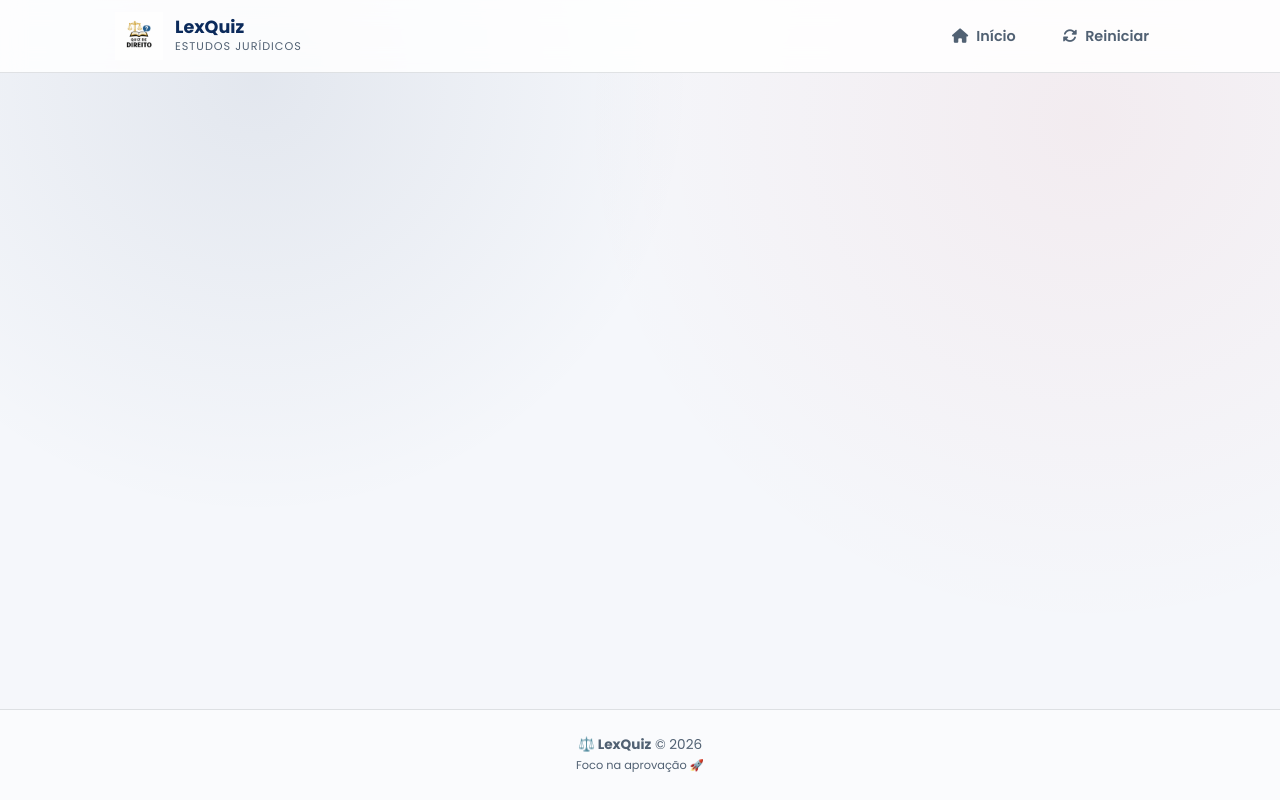
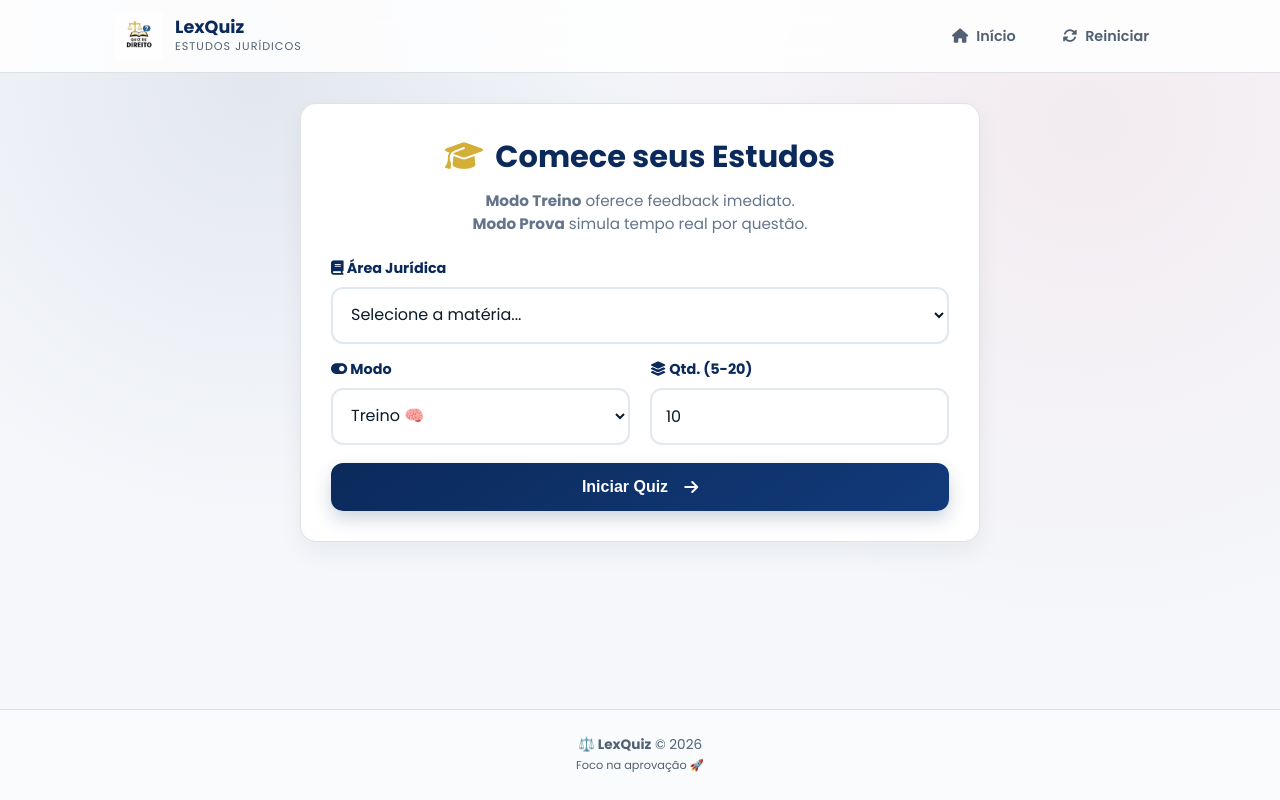
Before and after one commit to sabrinaandraderocha-cmyk/lexquiz, a Flask app: page / in a window 1280 px wide. Run offline with Flask 3, Linux system fonts and the light colour scheme.

Commit message:
Update index.html

```diff
--- a/templates/index.html
+++ b/templates/index.html
@@ -1,91 +1,63 @@
-<!doctype html>
-<html lang="pt-br">
-<head>
-  <meta charset="utf-8" />
-  <meta name="viewport" content="width=device-width, initial-scale=1" />
-  <meta name="description" content="Plataforma de estudos para concursos jurídicos e OAB.">
+{% extends "base.html" %}
 
-  <title>{{ app_name }} | LexQuiz</title>
+{% block content %}
 
-  <link rel="stylesheet" href="{{ url_for('static', filename='style.css') }}">
+<div style="max-width: 680px; margin: 0 auto;">
+  <section class="card hero">
+    <div style="text-align:center; margin-bottom: 22px;">
+      <h1 style="margin:0; color: var(--navy); font-size: 1.9rem;">
+        <i class="fa-solid fa-graduation-cap" style="color: var(--gold); margin-right: 6px;"></i>
+        Comece seus Estudos
+      </h1>
+      <p class="muted" style="margin: 10px 0 0; color:#64748b; font-size:0.95rem; line-height:1.5;">
+        <strong>Modo Treino</strong> oferece feedback imediato.<br>
+        <strong>Modo Prova</strong> simula tempo real por questão.
+      </p>
+    </div>
 
-  <link rel="preconnect" href="https://fonts.googleapis.com">
-  <link rel="preconnect" href="https://fonts.gstatic.com" crossorigin>
-  <link href="https://fonts.googleapis.com/css2?family=Poppins:wght@300;400;500;600;700&display=swap" rel="stylesheet">
-
-  <link rel="stylesheet" href="https://cdnjs.cloudflare.com/ajax/libs/font-awesome/6.5.0/css/all.min.css">
-
-  <link rel="icon" href="{{ url_for('static', filename='logo.png') }}" type="image/png">
-</head>
-
-<body>
-
-  <header class="topbar">
-    <div class="container topbar-inner">
-
-      <a href="{{ url_for('index') }}" class="brand-link" style="text-decoration: none; color: inherit;">
-        <div class="brand">
-            <img
-              src="{{ url_for('static', filename='logo.png') }}"
-              alt="Logo LexQuiz"
-              class="logo"
-              onerror="this.style.display='none'; this.nextElementSibling.style.display='block';"
-            >
-            <i class="fas fa-balance-scale" style="display:none; font-size: 2rem; color: var(--gold); margin-right: 10px;"></i>
-
-            <div class="brand-text">
-                <div class="brand-title">{{ app_name }}</div>
-                <div class="brand-subtitle">Estudos Jurídicos</div>
-            </div>
-        </div>
-      </a>
-
-      <nav class="nav">
-        <a href="{{ url_for('index') }}" class="nav-item">
-          <i class="fa-solid fa-house"></i>
-          <span class="nav-text">Início</span>
-        </a>
-
-        <a href="{{ url_for('reset') }}" class="nav-item btn-reset" title="Reiniciar Quiz">
-          <i class="fa-solid fa-rotate"></i>
-          <span class="nav-text">Reiniciar</span>
-        </a>
-      </nav>
-
-    </div>
-  </header>
-
-  <main class="container main-content">
-
-    {% with messages = get_flashed_messages() %}
-      {% if messages %}
-        <div class="flash-container">
-          {% for msg in messages %}
-            <div class="flash-message">
-              <i class="fa-solid fa-circle-exclamation"></i> {{ msg }}
-            </div>
+    <form class="form" method="post" action="{{ url_for('start') }}">
+      <div style="margin-bottom: 15px;">
+        <label class="label" for="area">
+          <i class="fa-solid fa-book"></i> Área Jurídica
+        </label>
+        <select class="select" name="area" id="area" required>
+          <option value="" disabled selected>Selecione a matéria...</option>
+          {% for a in areas %}
+            <option value="{{ a }}">{{ a }}</option>
           {% endfor %}
-        </div>
-      {% endif %}
-    {% endwith %}
-
-    {% block content %}{% endblock %}
-
-  </main>
-
-  <footer class="footer">
-    <div class="container footer-inner">
-      <div class="footer-left">
-        <strong>⚖️ {{ app_name }}</strong> &copy; 2026
+        </select>
       </div>
 
-      <div class="footer-right">
-        <small>Foco na aprovação 🚀</small>
+      <div class="form-grid" style="display:flex; gap: 20px;">
+        <div style="flex:1;">
+          <label class="label" for="mode">
+            <i class="fa-solid fa-toggle-on"></i> Modo
+          </label>
+          <select class="select" name="mode" id="mode">
+            <option value="treino">Treino 🧠</option>
+            <option value="prova">Prova ⏱️</option>
+          </select>
+        </div>
+
+        <div style="flex:1;">
+          <label class="label" for="n">
+            <i class="fa-solid fa-layer-group"></i> Qtd. (5-20)
+          </label>
+          <input class="input" type="number" name="n" id="n" min="5" max="20" value="10">
+        </div>
       </div>
-    </div>
-  </footer>
 
-  {% block scripts %}{% endblock %}
+      <button class="btn-primary" type="submit" style="margin-top: 18px;">
+        Iniciar Quiz <i class="fa-solid fa-arrow-right" style="margin-left: 6px;"></i>
+      </button>
+    </form>
+  </section>
+</div>
 
-</body>
-</html>
+<style>
+  @media (max-width: 600px) {
+    .form-grid { flex-direction: column; gap: 10px !important; }
+  }
+</style>
+
+{% endblock %}
```
